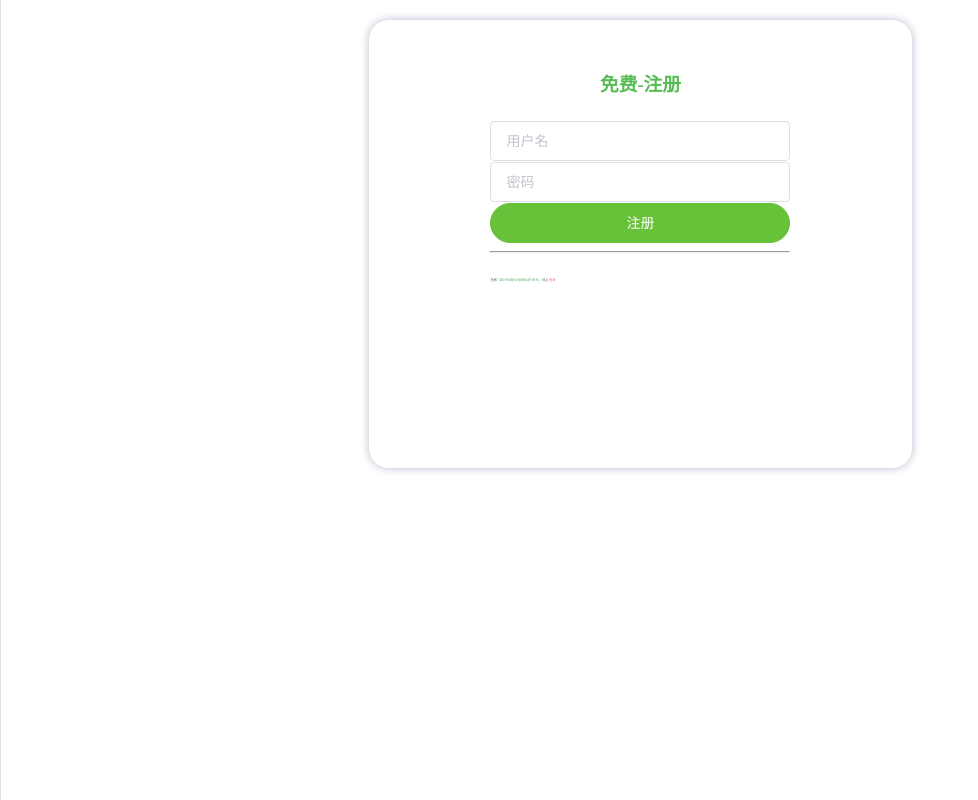
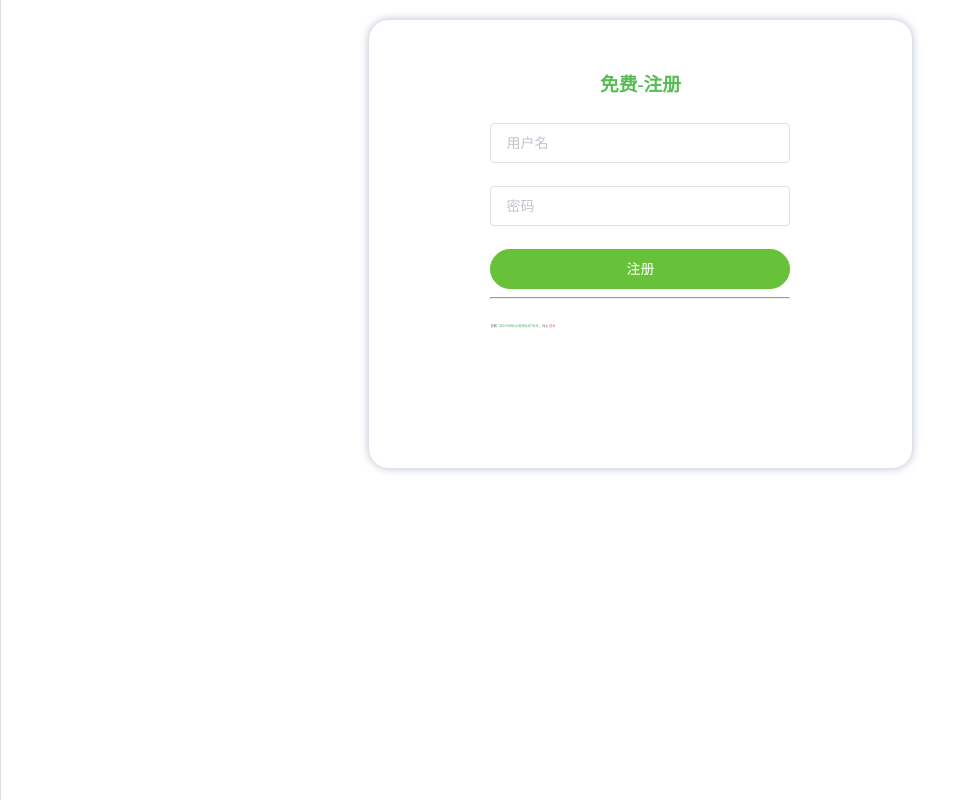
Before and after one commit to gzh52003/szbook, a Vue app: page /#/reg in a window 1280 px wide. Shown: the whole page, without its empty margins (0-978 px from the left). Built offline with nearby package versions, Linux system fonts and the light colour scheme.

Commit message:
修改样式333

```diff
--- a/src/pages/login/Login.vue
+++ b/src/pages/login/Login.vue
@@ -223,7 +223,7 @@ html,body{
 .loginBox .el-form-item{
   min-width: 300px;
   width: 60%;
-  margin: 0 auto;
+  margin: 22px auto;
   max-width: 500px;
 }
 
--- a/src/pages/reg/Reg.vue
+++ b/src/pages/reg/Reg.vue
@@ -82,7 +82,7 @@ export default {
     fr(){
       console.log("fr");
       const {tel} = this.ReginForm.tel;
-          // console.log(phoneData);
+      // 去重用户接口
       const url = "http://42.194.179.50/api/reg/check";
       // console.log('用户名是否重复url：',url);
 
@@ -91,9 +91,10 @@ export default {
             'Content-Type':'application/json'
           }
       }).then(res=>res.json()).then(data=>{
-        console.log(data);
+        console.log("去重：",data);
       });
     },
+
     //   验证 码
     getAuthCode: function () {
       const verification = this.ReginForm.tel;
@@ -131,7 +132,7 @@ export default {
       const mCodeData = this.verification;
       const self= this;
 
-      //   手机注册
+      // 注册接口
       const url = "http://42.194.179.50/api/reg";
       fetch(url,{
         method:'post',
@@ -217,11 +218,6 @@ html,body{
   padding-left: 10px;
   border-radius: 8%;
 }
-/* .loginform[data-v-92def6b0] {
-  width: 370px;
-  min-height: 440px;
-} */
-
 .reg-text {
   text-align: center;
   margin-bottom: 20px;
@@ -231,7 +227,7 @@ html,body{
 .regBox .el-form-item{
   min-width: 300px;
   width: 60%;
-  margin: 0 auto;
+  margin: 22px auto;
   max-width: 500px;
 }
 </style>
```
